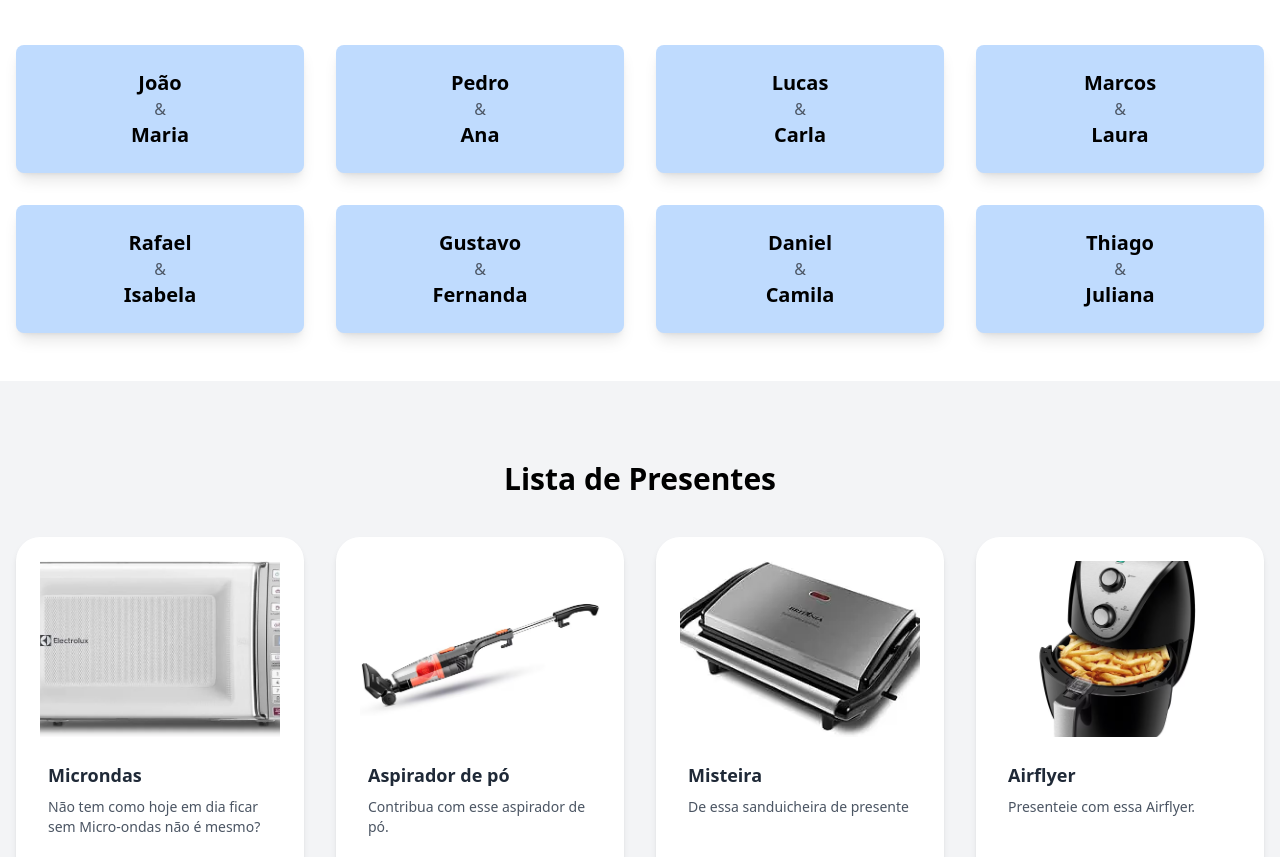
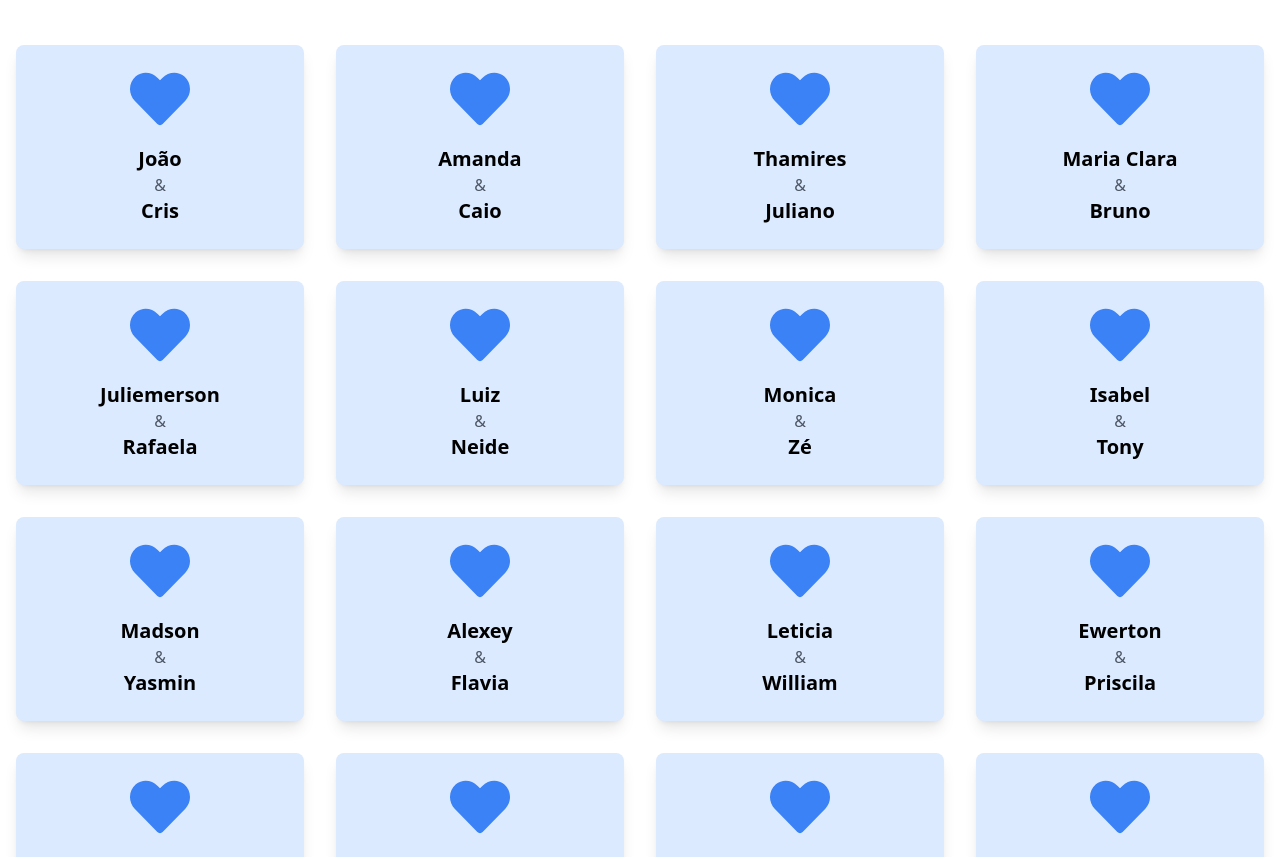
Before and after one commit to rafael-campos/SiteCasamento, a Next.js app: page / in a window 1280 px wide. Shown: the part 3569-4426 px from the top of the page. Built offline with nearby package versions, Linux system fonts and the light colour scheme.

Commit message:
pauusa por aquiu

```diff
--- a/components/ListaDePresente.tsx
+++ b/components/ListaDePresente.tsx
@@ -58,6 +58,34 @@ const ListaDePresentes: React.FC = () => {
       descricao: 'Presenteie com essa Airflyer.',
       preco: 'R$ 269,00',
     },
+    {
+      id: '5',
+      imagem: '/images/presentes/airflyer.webp',
+      nome: 'Airflyer',
+      descricao: 'Presenteie com essa Airflyer.',
+      preco: 'R$ 269,00',
+    },
+    {
+      id: '66',
+      imagem: '/images/presentes/airflyer.webp',
+      nome: 'Airflyer',
+      descricao: 'Presenteie com essa Airflyer.',
+      preco: 'R$ 269,00',
+    },
+    {
+      id: '7',
+      imagem: '/images/presentes/airflyer.webp',
+      nome: 'Airflyer',
+      descricao: 'Presenteie com essa Airflyer.',
+      preco: 'R$ 269,00',
+    },
+    {
+      id: '8',
+      imagem: '/images/presentes/airflyer.webp',
+      nome: 'Airflyer',
+      descricao: 'Presenteie com essa Airflyer.',
+      preco: 'R$ 269,00',
+    },
     // Adicione mais presentes conforme necessário
   ];
 
--- a/components/Padrinhos.tsx
+++ b/components/Padrinhos.tsx
@@ -1,27 +1,39 @@
 import React from 'react';
+import { FaHeart } from 'react-icons/fa'; // Importando ícone de coração
 
-// Lista de padrinhos e madrinhas (substitua pelos nomes reais)
+// Lista de padrinhos e madrinhas
 const listaDePadrinhos = [
-  { nomePadrinho: 'João', nomeMadrinha: 'Maria' },
-  { nomePadrinho: 'Pedro', nomeMadrinha: 'Ana' },
-  { nomePadrinho: 'Lucas', nomeMadrinha: 'Carla' },
-  { nomePadrinho: 'Marcos', nomeMadrinha: 'Laura' },
-  { nomePadrinho: 'Rafael', nomeMadrinha: 'Isabela' },
-  { nomePadrinho: 'Gustavo', nomeMadrinha: 'Fernanda' },
-  { nomePadrinho: 'Daniel', nomeMadrinha: 'Camila' },
-  { nomePadrinho: 'Thiago', nomeMadrinha: 'Juliana' },
-  // Adicione mais casais aqui
+  { nomePadrinho: 'João', nomeMadrinha: 'Cris' },
+  { nomePadrinho: 'Amanda', nomeMadrinha: 'Caio' },
+  { nomePadrinho: 'Thamires', nomeMadrinha: 'Juliano' },
+  { nomePadrinho: 'Maria Clara', nomeMadrinha: 'Bruno' },
+  { nomePadrinho: 'Juliemerson', nomeMadrinha: 'Rafaela' },
+  { nomePadrinho: 'Luiz', nomeMadrinha: 'Neide' },
+  { nomePadrinho: 'Monica', nomeMadrinha: 'Zé' },
+  { nomePadrinho: 'Isabel', nomeMadrinha: 'Tony' },
+  { nomePadrinho: 'Madson', nomeMadrinha: 'Yasmin' },
+  { nomePadrinho: 'Alexey', nomeMadrinha: 'Flavia' },
+  { nomePadrinho: 'Leticia', nomeMadrinha: 'William' },
+  { nomePadrinho: 'Ewerton', nomeMadrinha: 'Priscila' },
+  { nomePadrinho: 'Welton', nomeMadrinha: 'Nicole' },
+  { nomePadrinho: 'Danyane', nomeMadrinha: 'Jonas' },
+  { nomePadrinho: 'Ruan', nomeMadrinha: 'Joice' },
+  { nomePadrinho: 'Ygor', nomeMadrinha: 'Camila' },
+  { nomePadrinho: 'Olavo', nomeMadrinha: 'Gilma' },
+  { nomePadrinho: 'Karine', nomeMadrinha: 'Douglas' },
+  // Adicione mais casais aqui se necessário
 ];
 
 const Padrinhos: React.FC = () => {
   return (
     <section className="py-12 bg-white">
       <div className="container mx-auto px-4">
-        <h2 className="text-4xl font-bold text-center mb-10">Padrinhos & Madrinhas</h2>
+        <h2 className="text-4xl font-bold text-center mb-10 text-blue-600">Padrinhos & Madrinhas</h2>
         <div className="grid grid-cols-1 sm:grid-cols-2 md:grid-cols-3 lg:grid-cols-4 gap-8">
           {listaDePadrinhos.map((casal, index) => (
-            <div key={index} className="bg-blue-200 p-6 rounded-lg shadow-lg text-center">
-              <h3 className="text-xl font-semibold">{casal.nomePadrinho}</h3>
+            <div key={index} className="bg-blue-100 p-6 rounded-lg shadow-lg text-center">
+              <FaHeart className="text-blue-500 mx-auto text-6xl" />
+              <h3 className="text-xl font-semibold mt-4">{casal.nomePadrinho}</h3>
               <p className="text-md text-gray-600">&</p>
               <h3 className="text-xl font-semibold">{casal.nomeMadrinha}</h3>
             </div>
```
